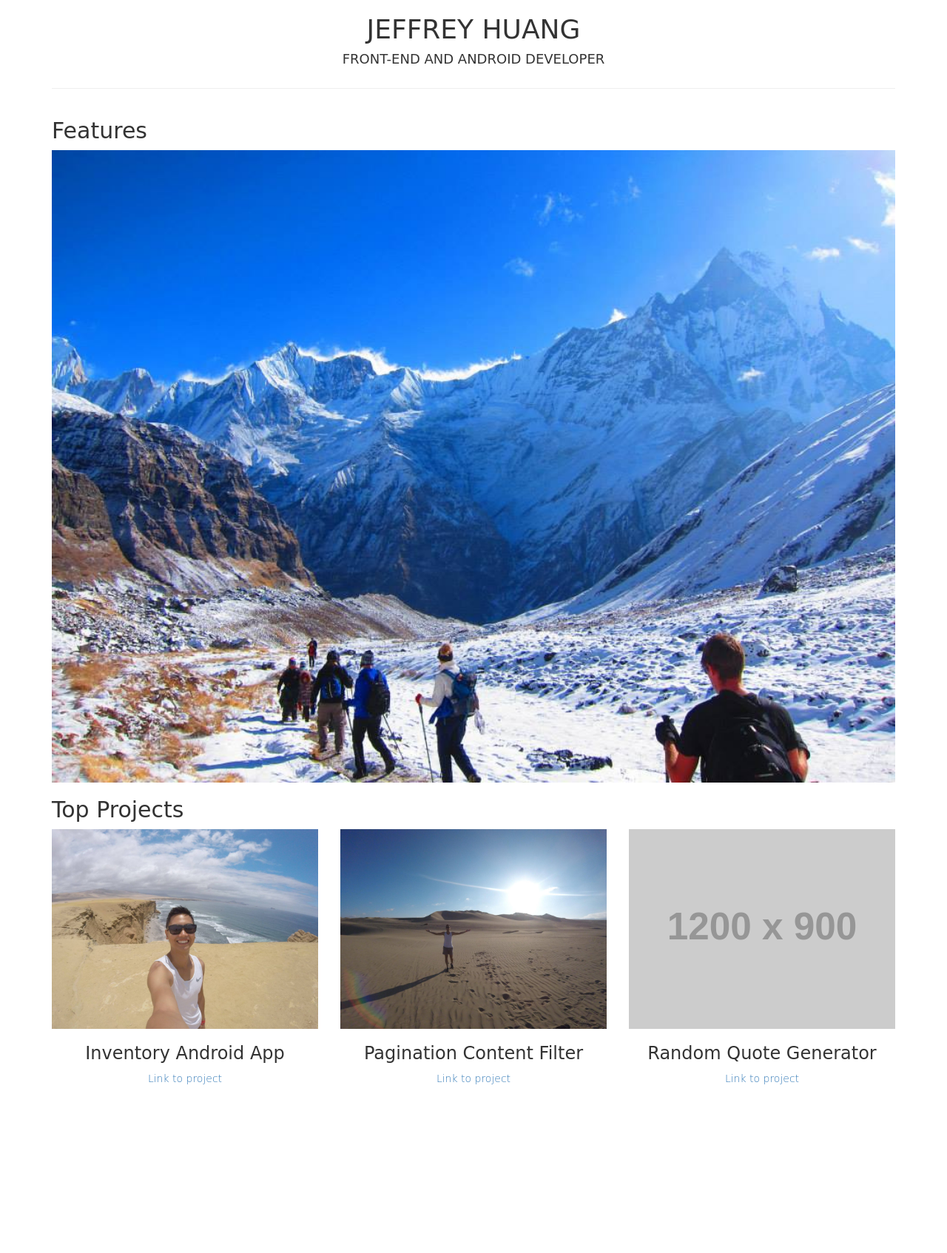
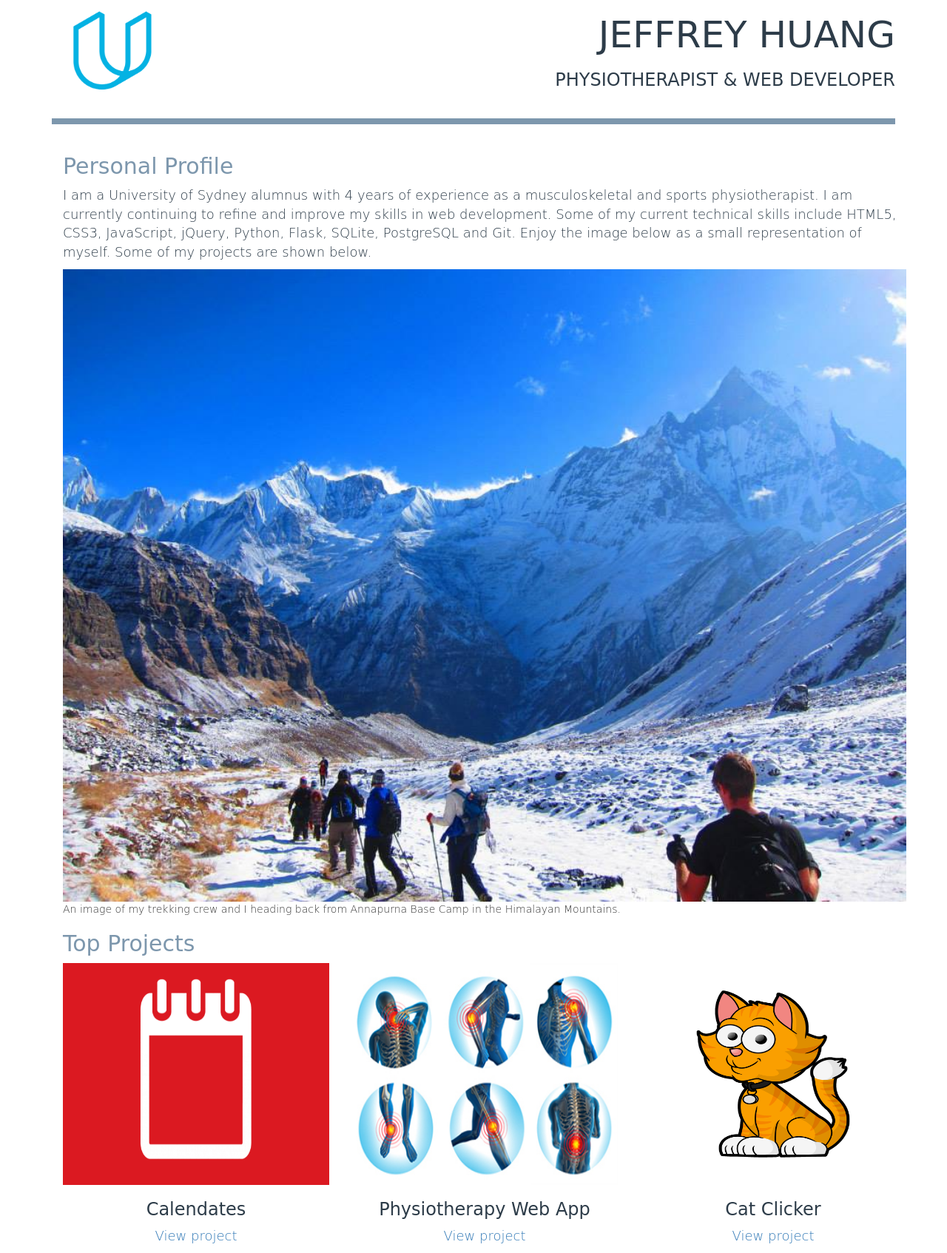
Before and after one commit to jeff-v-h/portfolio, a plain HTML site: page index.html in a window 1280 px wide. Shown: the whole page at 74% size. Before the commit the page ends 1478 px from the top, so only its background shows below. Drawn offline with Linux system fonts and the light colour scheme; placeholder pictures from the web are drawn by us; a web font is replaced by a local one.

Commit message:
Update images and links. Fix styling.

```diff
--- a/css/style.css
+++ b/css/style.css
@@ -22,3 +22,44 @@ nav a, button {
 	min-width: 48px;
 	min-height: 48px;
 }
+
+h1 {
+	font-size: 50px;
+}
+
+p {
+	font-size: 18px;
+}
+
+hr {
+	border: solid 4px;
+	height: 0px;
+	color: #7d97ad;
+}
+
+h1, h3, p {
+	color: #2d3c49;
+}
+
+h2 {
+	color: #7d97ad;
+}
+
+#logo {
+	width: 165px;
+	height: 140px;
+	float: left;
+}
+
+#main-pic {
+	width: 100%;
+}
+
+#profile-fig {
+	margin-bottom: 20px;
+}
+
+.img-project {
+	width: 100%;
+	height: 300px;
+}
--- a/index.html
+++ b/index.html
@@ -12,27 +12,37 @@
 	</head>
 	<body>
 		<div class="container">
+			<header class="row">
+				<div class="col-md-2">
+					<img src="images/udacity_mark.png" class="img-responsive center-block" alt="Udacity logo" id="logo">
+				</div>
+				<div class="col-md-10 text-right text-uppercase">
+					<h1>Jeffrey Huang</h1>
+					<h3>Physiotherapist & Web Developer</h3>
+				</div>
+			</header>
 			<div class="row">
-				<div class="col-md-12 text-center text-uppercase">
-					<h1>Jeffrey Huang</h1>
-					<h4>Front-end and Android Developer</h4>
+				<div class="col-md-12 grey">
+					<hr>
+				</div>
+			</div>
+			<section class="container">
+				<div class="row" >
+					<div class="col-md-12">
+						<h2>Personal Profile</h2>
 					</div>
 				</div>
 				<div class="row">
-				<div class="col-md-12">
-					<hr>
-				</div>
+					<p class="col-md-12">I am a University of Sydney alumnus with 4 years of experience as a musculoskeletal and sports physiotherapist. I am currently continuing to refine and improve my skills in web development. Some of my current technical skills include HTML5, CSS3, JavaScript, jQuery, Python, Flask, SQLite, PostgreSQL and Git. Enjoy the image below as a small representation of myself. Some of my projects are shown below.</p>
 				</div>
 				<div class="row">
-				<div class="col-md-12">
-					<h2>Features</h2>
+					<figure class="col-md-12">
+						<img src="images/annapurna 3.jpg" class="img-responsive" alt="Main portfolio picture" id="main-pic">
+						<figcaption>An image of my trekking crew and I heading back from Annapurna Base Camp in the Himalayan Mountains.</figcaption>
+					</figure>
 				</div>
-			</div>
-			<div class="row">
-				<div class="col-md-12">
-					<img src="images/annapurna 3.jpg" class="img-responsive center-block" alt="Main portfolio picture" style="width: 100%">
-				</div>
-			</div>
+			</section>
+			<section class="container">
 				<div class="row">
 					<div class="col-md-12">
 						<h2>Top Projects</h2>
@@ -40,21 +50,24 @@
 				</div>
 				<div class="row text-center">
 					<div class="col-xs-12 col-sm-4 col-md-4">
-					<img src="images/coastal peru.jpg" class="img-responsive" alt="Picture of project 1" data-toggle="modal" data-target="#project1">
-					<h3>Inventory Android App</h3>
-					<p><a href="https://github.com/jeffh791/Inventory.git">Link to project</a></p>
+						<figure>
+							<img src="images/calendar.png" class="img-responsive img-project" alt="Picture of calendar" data-toggle="modal" data-target="#project1">
+						</figure>
+						<h3>Calendates</h3>
+						<p><a href="https://github.com/jeffvhuang/calendates">View project</a></p>
 					</div>
 					<div class="col-xs-12 col-sm-4 col-md-4">
-					<img src="images/sand dunes wide.jpg" class="img-responsive" alt="Pic of project 2" data-toggle="modal" data-target="#project2">
-					<h3>Pagination Content Filter</h3>
-					<p><a href="https://github.com/jeffh791/Project---Pagination-Content-Filter.git">Link to project</a></p>
+						<img src="images/physiotherapy.jpg" class="img-responsive img-project" alt="Picture of aches for physiotherapy treatment" data-toggle="modal" data-target="#project2">
+						<h3>Physiotherapy Web App</h3>
+						<p><a href="https://github.com/jeffvhuang/physiotherapy">View project</a></p>
 					</div>
 					<div class="col-xs-12 col-sm-4 col-md-4">
-					<img src="http://via.placeholder.com/1200x900" class="img-responsive" alt="Pic of project 3" data-toggle="modal" data-target="#project3">
-					<h3>Random Quote Generator</h3>
-					<p><a href="https://github.com/jeffh791/Random-Quote-Generator.git">Link to project</a></p>
+						<img src="images/cartoon-cat.png" class="img-responsive img-project" alt="Picture of cartoon cat" data-toggle="modal" data-target="#project3">
+						<h3>Cat Clicker</h3>
+						<p><a href="https://github.com/jeffvhuang/cat-clicker">View project</a></p>
 					</div>
 				</div>
+			</section>
 		</div>
 
 		<!-- Modal -->
@@ -62,12 +75,11 @@
 			<div class="modal-dialog">
 	         <div class="modal-content">
 	               <div class="modal-header">
-	                  <h4 class="modal-title" id="myModalLabel">Coastal Peru</h4>
+	                  <h4 class="modal-title" id="myModalLabel">Calendates</h4>
 	               </div>
 	               <div class="modal-body">
-	                  <img class="img-responsive" src="images/coastal peru.jpg">
-	                  This was my first project in this class. I learned a lot about HTML and CSS.
-	                  The picture is a selfie on the coast of Peru.
+	                  <img class="img-responsive" src="images/calendar.png">
+	                  Stores data about events throughout the year. Uses many-to-many relationships in the database schema as well as API calls. Visit <a href="http://www.calendates.com/">http://www.calendates.com/</a> to see it in action.
 	               </div>
 	               <div class="modal-footer">
 	                  <button type="button" class="btn btn-default" data-dismiss="modal">Close</button>
@@ -81,11 +93,11 @@
 			<div class="modal-dialog">
 	         <div class="modal-content">
 	               <div class="modal-header">
-	                  <h4 class="modal-title" id="myModalLabel">Inca Trail</h4>
+	                  <h4 class="modal-title" id="myModalLabel">Physiotherapy</h4>
 	               </div>
 	               <div class="modal-body">
-	                  <img class="img-responsive" src="images/sand dunes wide.jpg">
-	                  Having a look at the sand dunes near Huacachina, an Oasis Town.
+	                  <img class="img-responsive" src="images/physiotherapy.jpg">
+	                  Web app for physiotherapy client database using Python & Flask. Visit <a href="http://jeffvh.pythonanywhere.com">http://jeffvh.pythonanywhere.com</a> to see it in action.
 	               </div>
 	               <div class="modal-footer">
 	                  <button type="button" class="btn btn-default" data-dismiss="modal">Close</button>
@@ -99,11 +111,11 @@
 			<div class="modal-dialog">
 	         <div class="modal-content">
 	               <div class="modal-header">
-	                  <h4 class="modal-title" id="myModalLabel">Placeholder</h4>
+	                  <h4 class="modal-title" id="myModalLabel">Cat Clicker</h4>
 	               </div>
 	               <div class="modal-body">
-	                  <img class="img-responsive" src="http://via.placeholder.com/1200x300">
-	                  Demonstration of a placeholder image.
+	                  <img class="img-responsive" src="images/cartoon-cat.png"">
+	                  An app implementing MVVM design pattern using the JS organisational library KnockoutJS.
 	               </div>
 	               <div class="modal-footer">
 	                  <button type="button" class="btn btn-default" data-dismiss="modal">Close</button>
```
Also changed, not shown: css/main.css (+0 -9 lines), images/calendar.png (added), images/cartoon-cat.png (added), images/coastal peru.jpg (deleted), images/inca trail.jpg (deleted), images/physiotherapy.jpg (added), images/salt flats national park.jpg (deleted), images/sand dunes wide.jpg (deleted), images/udacity_mark.png (added). Lines whose indentation alone changed are shown as unchanged.
